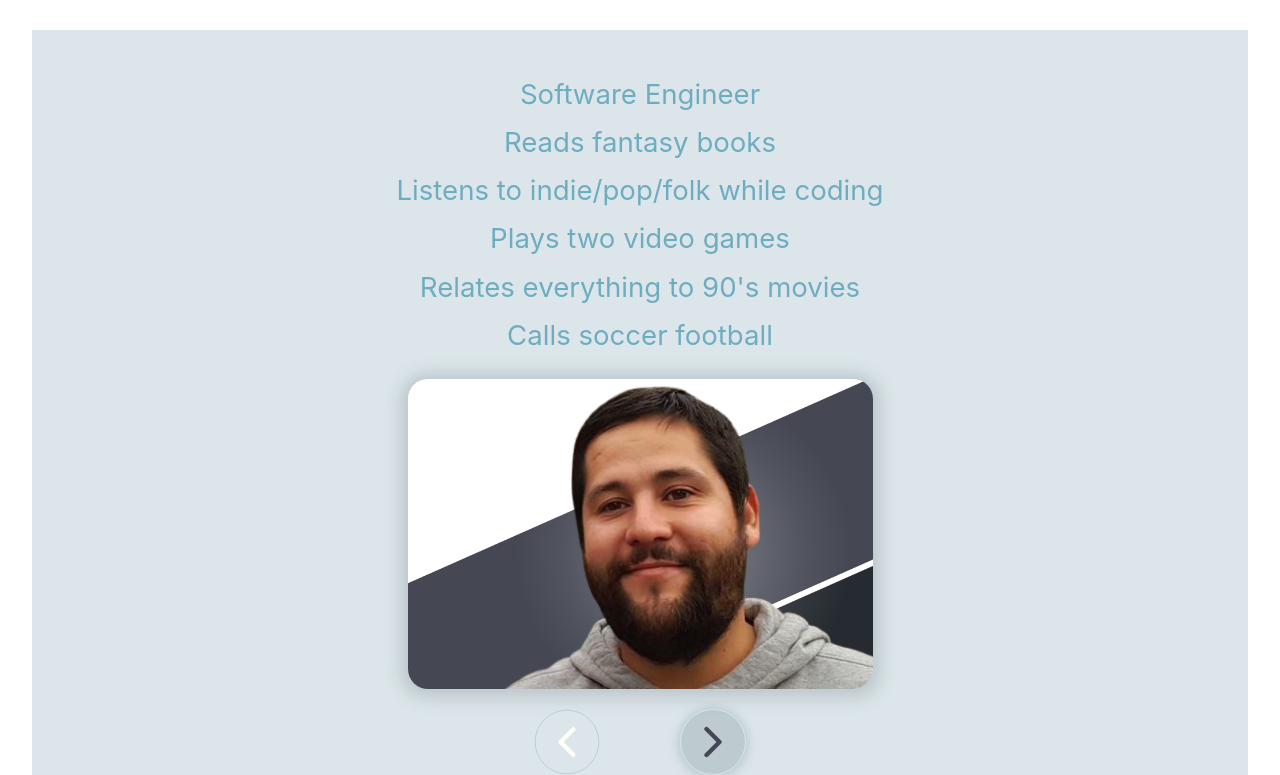
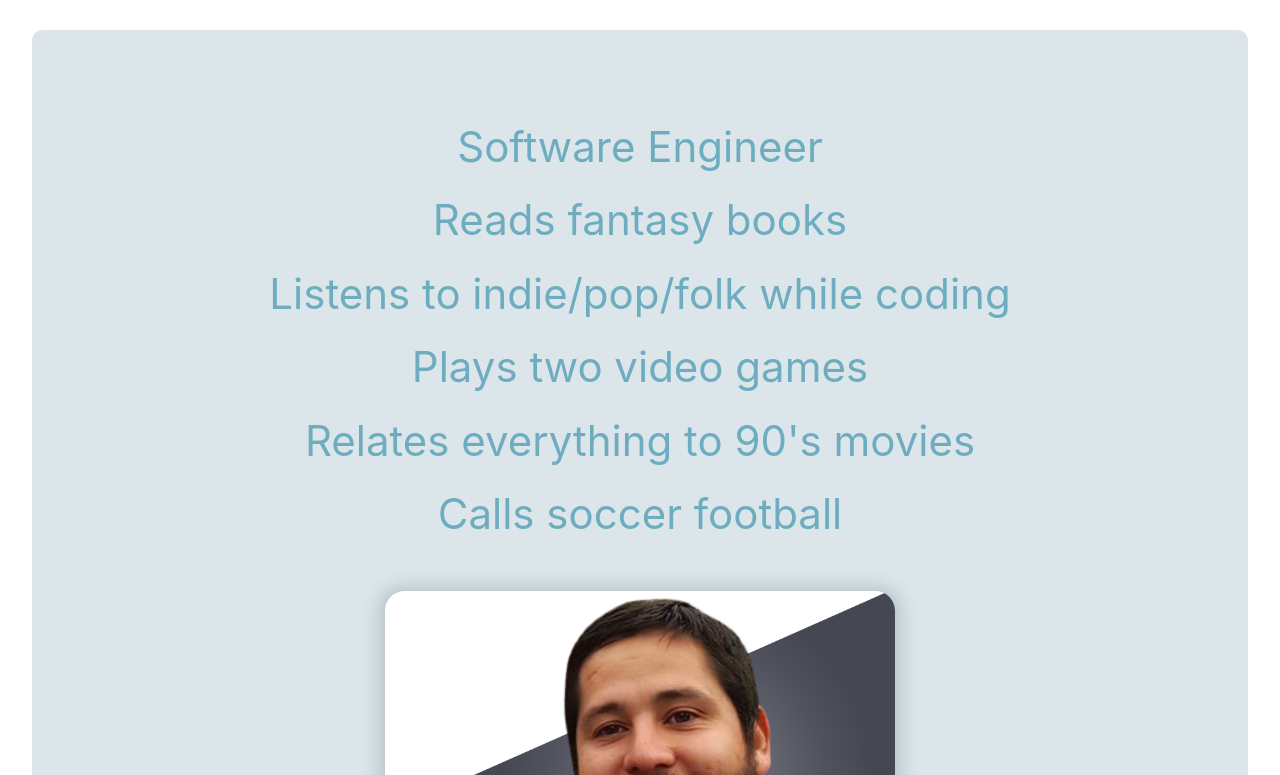
Before and after one commit to andrew-oyanguren/typescript-portfolio, a React (Vite) app: page / in a window 1280 px wide. Shown: the part 285-1060 px from the top of the page. Built offline with nearby package versions, Linux system fonts and the light colour scheme.

Commit message:
Increased Image sizes on HomePage on medium devices

```diff
--- a/src/components/ImageCarousel/ImageCarousel.module.css
+++ b/src/components/ImageCarousel/ImageCarousel.module.css
@@ -1,14 +1,15 @@
 .ImageCarousel {
   width: 100%;
   margin-top: var(--spacing-medium);
-  padding: var(--spacing-large) 0;
+  padding: calc(var(--spacing-large) * 2) 0;
+  border-radius: var(--border-radius-small);
   text-align: center;
 
   background-color: var(--color-gray);
 }
 
 .ImageCarouselContainer {
-  padding-top: var(--spacing-medium);
+  padding-top: var(--spacing-large);
 }
 
 .ImageWrapper {
@@ -33,6 +34,7 @@
 
 .Title p {
   margin: 0;
+  font-size: var(--font-size-medium);
   color: var(--color-primary);
 }
 
@@ -47,3 +49,14 @@
 .Controls button:last-of-type {
   margin-left: 80px;
 }
+
+@media (min-width: 768px) {
+  .ImageWrapper {
+    width: 510px;
+    height: 340px;
+  }
+
+  .Title p {
+    font-size: var(--font-size-large);
+  }
+}
```
